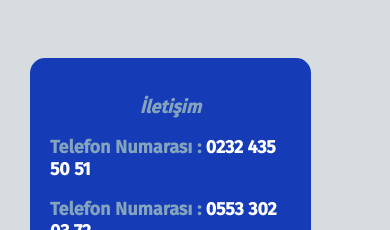
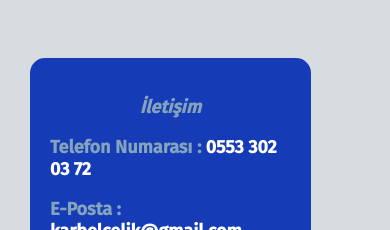
Before and after one commit to pnzrkmpfwgn/Karbel, a React (Create React App) app: page / in a window 390 px wide. Shown: the part 5660-5890 px from the top of the page. Built offline with nearby package versions, Linux system fonts and the light colour scheme.

Commit message:
Changed phone number

```diff
--- a/src/components/Contact/Contact.js
+++ b/src/components/Contact/Contact.js
@@ -20,7 +20,7 @@ const Contact=()=>{
     return <animated.div ref={ref} style={animation} className={classes.contact_container} >
         <div className={classes.contact_info_container}>
         <h3 title="İletişim" id="iletişim" className={classes.heading}> İletişim </h3>
-        <p title="Telefon Numarası" id="telefon_numarası" className={classes.title} > Telefon Numarası : <span className={classes.info} > 0232 435 50 51 </span> </p>
+        {/* <p title="Telefon Numarası" id="telefon_numarası" className={classes.title} > Telefon Numarası : <span className={classes.info} > 0232 435 50 51 </span> </p>  */}
         <p title="GSM" id ="gsm" className={classes.title}> Telefon Numarası :  <span className={classes.info} > 0553 302 03 72 </span> </p>
         <p title="E-Posta" id="E-Posta" className={classes.title} > E-Posta : <span className={classes.info} > karbelcelik@gmail.com </span>  </p>
         <p title="Adres" id="Adres" className={classes.title} > Adres :  <span className={classes.info} > 7232/9 Sokak Aykop Sitesi No/40 Pınarbaşı Bornova İzmir</span> </p>
```
